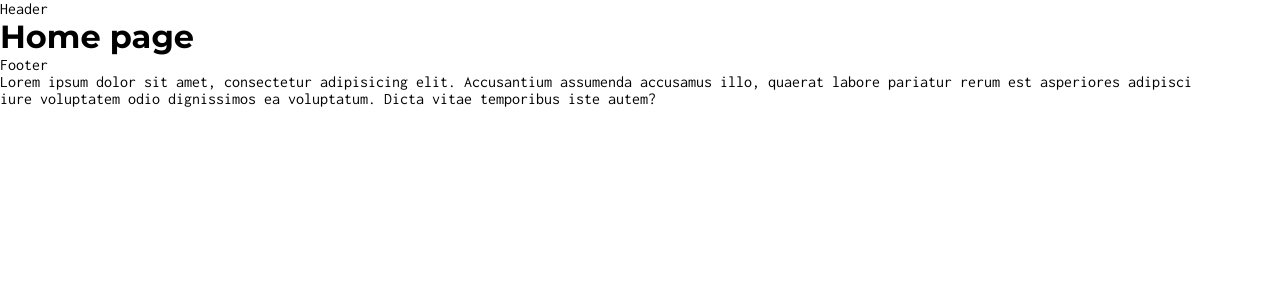
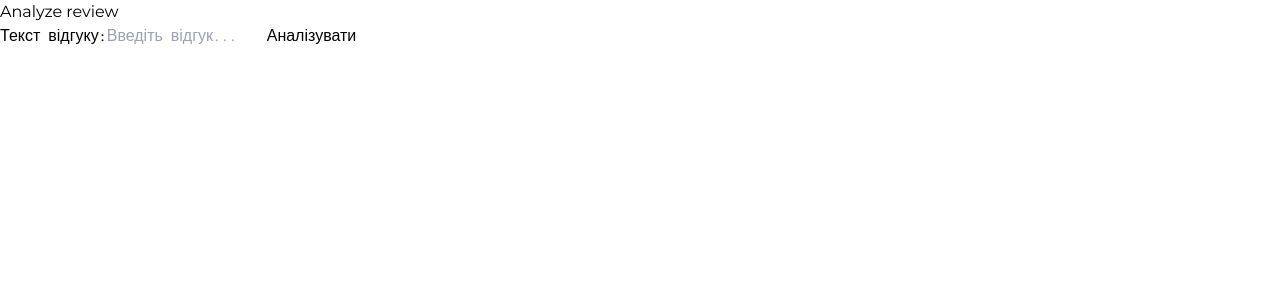
Before and after one commit to tetiana-zhuchenko/portfolio-app, a Next.js app: page / in a window 1280 px wide. Shown: the top 300 px of the page. Built offline with nearby package versions, Linux system fonts and the light colour scheme.

Commit message:
test api ml commit

```diff
--- a/package.json
+++ b/package.json
@@ -19,6 +19,9 @@
     "@types/react": "^18",
     "@types/react-dom": "^18",
     "eslint": "^8",
-    "eslint-config-next": "14.2.3"
+    "eslint-config-next": "14.2.3",
+    "autoprefixer": "^10.4.13",
+    "postcss": "^8.4.20",
+    "tailwindcss": "^3.2.4"
   }
 }
--- a/src/app/layout.tsx
+++ b/src/app/layout.tsx
@@ -33,9 +33,9 @@ export default function RootLayout({
       className={`${montserrat.variable} ${inconsolata.variable}`}
     >
       <body>
-        <Header />
+        {/* <Header /> */}
         {children}
-        <Footer />
+        {/* <Footer /> */}
       </body>
     </html>
   )
--- a/src/app/page.module.css
+++ b/src/app/page.module.css
@@ -1,5 +1,9 @@
 .main {
   color: var(--text-primary);
+}
+
+.form {
+  padding: 8px;
 }
 
 .common {
--- a/src/app/page.tsx
+++ b/src/app/page.tsx
@@ -1,15 +1,125 @@
 'use client'
 
-import { useState } from 'react'
+import React, { useState } from 'react'
 import styles from './page.module.css'
 
-export default function Home() {
-  const [theme, setTheme] = useState('light')
+function convertAnalysis(val: number | undefined) {
+  if (val === 0) {
+    return 'Не згадується'
+  }
+  if (!val) {
+    return
+  }
+  if (val > 0) {
+    return 'Позитивно'
+  } else if (val < 0) {
+    return 'Негативно'
+  } else {
+    return '  Не згадується'
+  }
+}
+
+function convertConfidence(num: number | undefined) {
+  if (num === 0) {
+    return
+  }
+  if (!num) {
+    return
+  }
+  return num * 100
+}
+
+type TAspects = {
+  atmosphere: number
+  food: number
+  service: number
+  value: number
+}
+
+type TApiResponse = {
+  aspects: TAspects
+  confidence: number
+  final_label: string
+  label: string
+  sentiment: number
+  sentiment_general: number
+}
+
+function Page() {
+  const [reviewText, setReviewText] = useState('')
+  const [apiResponse, setApiResponse] = useState<TApiResponse>()
+
+  const REVIEW_ANALYZE_API =
+    'https://v-2-random-forest-api.onrender.com/predict'
+
+  const handleChange = (e: React.ChangeEvent<HTMLInputElement>) => {
+    setReviewText(e.target.value)
+  }
+
+  const handleSubmit = async (e: React.FormEvent<HTMLFormElement>) => {
+    e.preventDefault()
+
+    if (!reviewText) {
+      return
+    }
+    try {
+      const response = await fetch(REVIEW_ANALYZE_API, {
+        method: 'POST',
+        headers: {
+          'Content-Type': 'application/json',
+        },
+        body: JSON.stringify({ text: reviewText }),
+      })
+
+      const data = (await response.json()) as TApiResponse
+      console.log('API response:', data)
+      setApiResponse(data)
+      setReviewText('')
+    } catch (error) {
+      console.error('Error:', error)
+    }
+  }
+
   return (
-    <div className={`${theme}-theme`}>
-      <main className={styles.main}>
-        <h1>Home page</h1>
-      </main>
-    </div>
+    <>
+      <h1 className="text-2xl font-bold text-center mr-2">Analyze review</h1>
+      <div className="text-left text-lg py-3 m-auto flex justify-center">
+        <form action="" onSubmit={handleSubmit}>
+          <label htmlFor="reviewInput" className="text-center mr-2">
+            Текст відгуку:
+          </label>
+          <input
+            type="text"
+            suppressHydrationWarning
+            className="rounded mr-3 p-2 w-[350px] border border-gray-500"
+            placeholder="Введіть відгук..."
+            id="reviewInput"
+            name="reviewInput"
+            value={reviewText}
+            onChange={handleChange}
+          />
+          <button
+            type="submit"
+            className="bg-blue-400 text-white border p-1 px-4 rounded mr-3"
+          >
+            Аналізувати
+          </button>
+        </form>
+      </div>
+      {apiResponse && (
+        <div className="text-left text-lg py-3 m-auto flex-column justify-center w-[350px]">
+          <p>Їжа: {convertAnalysis(apiResponse?.aspects.food)}</p>
+          <p>Сервіс: {convertAnalysis(apiResponse?.aspects.service)}</p>
+          <p>Атмосфера: {convertAnalysis(apiResponse?.aspects.atmosphere)}</p>
+          <p>Ціна: {convertAnalysis(apiResponse?.aspects.value)}</p>
+          <p>
+            Ступінь впевненості моделі:{' '}
+            {convertConfidence(apiResponse?.confidence)}%
+          </p>
+        </div>
+      )}
+    </>
   )
 }
+
+export default Page
--- /dev/null
+++ b/tailwind.config.js
@@ -0,0 +1,25 @@
+/** @type {import('tailwindcss').Config} */
+module.exports = {
+  content: [
+    '.src/app/**/*.{js,ts,jsx,tsx}',
+    './pages/**/*.{js,ts,jsx,tsx}',
+    './components/**/*.{js,ts,jsx,tsx}',
+  ],
+  theme: {
+    extend: {},
+    fontSize: {
+      '2xsm': '10px',
+      xsm: '12px',
+      sm: '13px',
+      reg: '15px',
+      lg: '18px',
+      '2xl': '22px',
+      '3xl': '25px',
+      '4xl': '32px',
+      '5xl': '40px',
+      '6xl': '50px',
+      '7xl': '70px',
+    },
+  },
+  plugins: [],
+}
```
Also changed, not shown: src/app/globals.css (+3 -6 lines), 1 other file (tests, documents, lock files or other folders).
